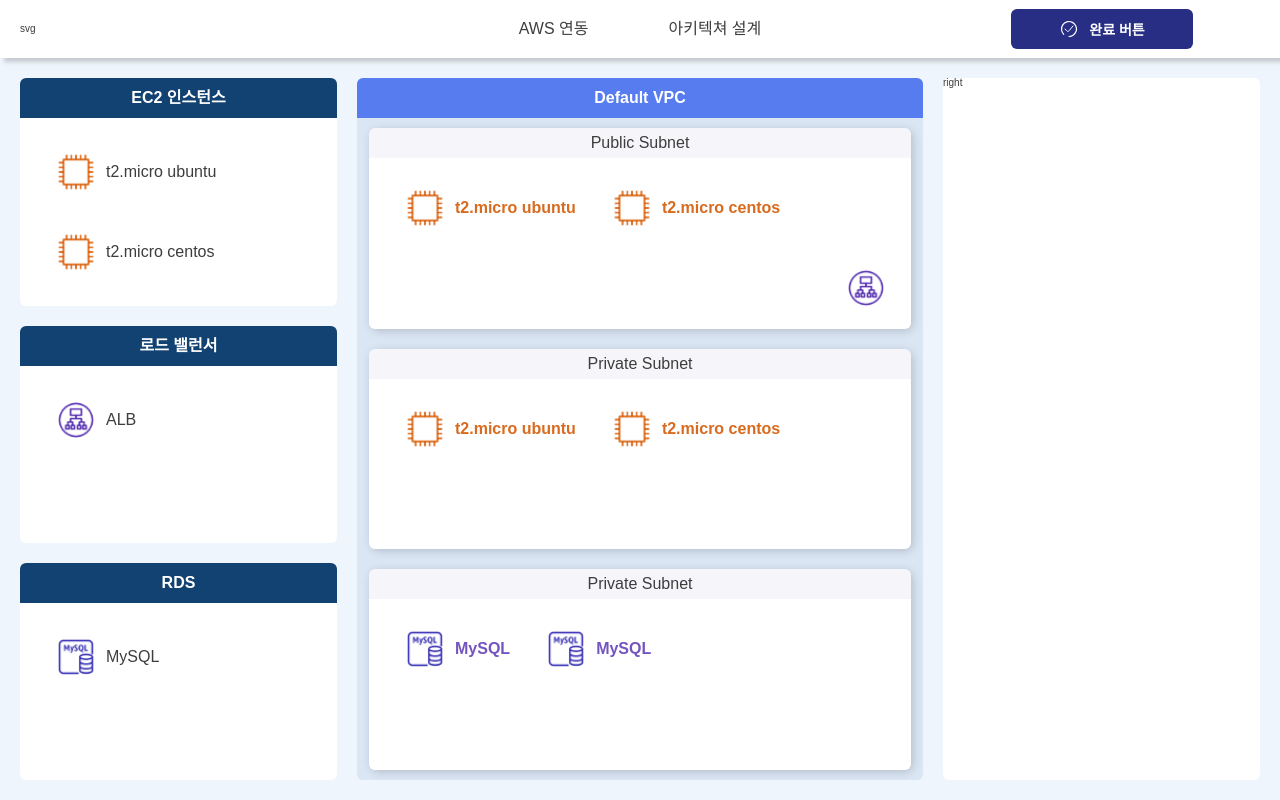
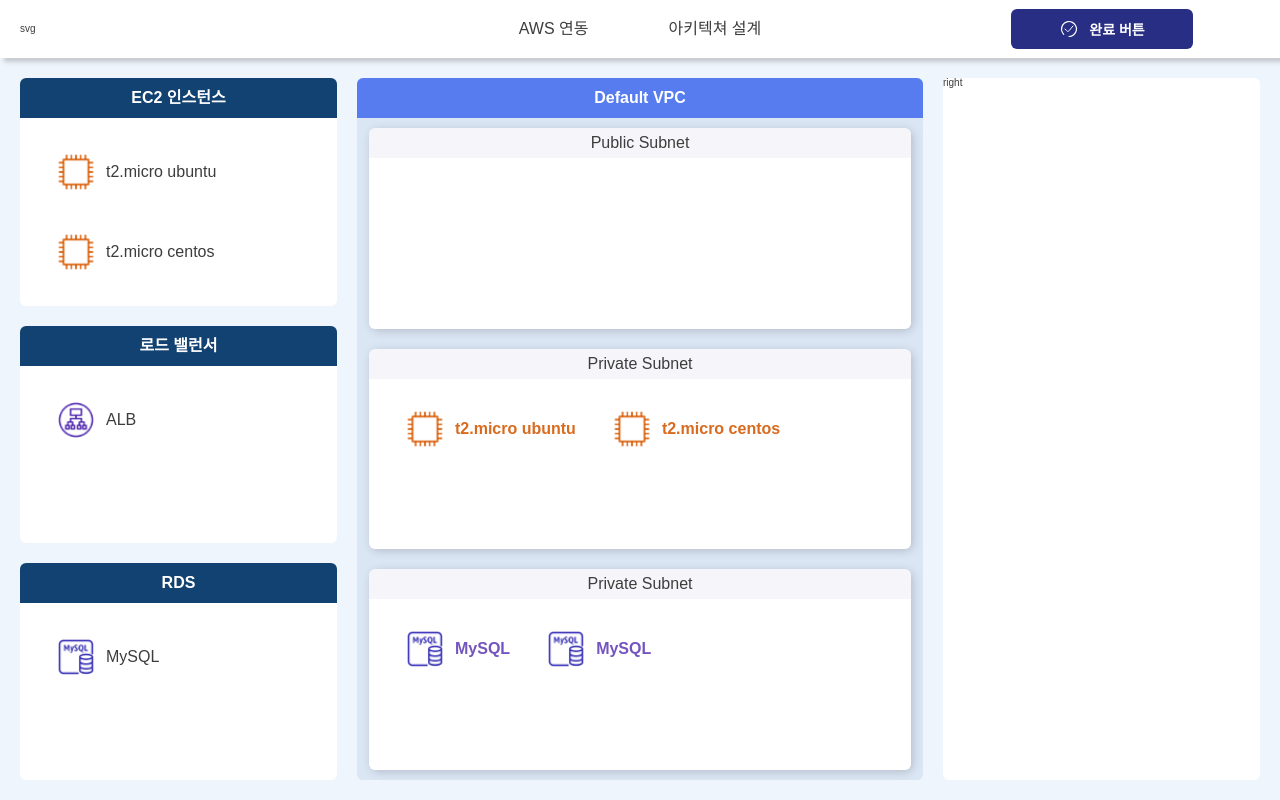
Before and after one commit to Fightim/client-gui, a React (Vite) app: page /cause in a window 1280 px wide. Built offline with nearby package versions, Linux system fonts and the light colour scheme; a web font is replaced by a local one.

Commit message:
[ feat ] Public Subnet Drag N Drop

```diff
--- a/src/screen/cause/VPCSection.tsx
+++ b/src/screen/cause/VPCSection.tsx
@@ -1,12 +1,33 @@
 import styled from "styled-components";
 
+import useALB from "../../service/hooks/instanceContext/useALB";
+import usePublicCentos from "../../service/hooks/instanceContext/usePublicCentos";
+import usePublicUbuntu from "../../service/hooks/instanceContext/usePublicUbuntu";
+import useDrag from "../../service/hooks/useDrag";
 import { instanceIconType } from "../../store/types/instanceIcon.d";
 import St from "./@styled/instanceBox";
 import DroppedInstanceIcon from "./instanceIcon/DroppedInstanceIcon";
 
 export default function VPCSection() {
-  function X(e: React.DragEvent<HTMLElement>) {
-    console.log(e);
+  const { dragRef } = useDrag();
+  const { publicUbuntuInstances, addPublicUbuntuInstances, removePublicUbuntuInstances } = usePublicUbuntu();
+  const { publicCentosInstances, addPublicCentosInstances, removePublicCentosInstances } = usePublicCentos();
+  const { instances: ALBInstances, addInstance: addALBInstance, removeInstance: removeALBInstance } = useALB();
+
+  function onDrop() {
+    switch (dragRef.current) {
+      case instanceIconType.Ubuntu:
+        addPublicUbuntuInstances("" + Math.random());
+        break;
+      case instanceIconType.Centos:
+        addPublicCentosInstances("" + Math.random());
+        break;
+      case instanceIconType.ALB:
+        addALBInstance("" + Math.random());
+        break;
+      default:
+        break;
+    }
   }
 
   return (
@@ -15,14 +36,18 @@
       <StVPCContainerBody>
         {/* TODO :: 한 컴포넌트로 조작 */}
         {/* TODO :: onDragOver와 border 조작 함께 */}
-        {/* TODO :: onDrop :: 해당 인스턴스를 context 데이터에 추가*/}
-        {/* TODO :: onDrop :: 해당 인스턴스를 UI에 추가 */}
-        <StVPCBox onDragOver={(e) => e.preventDefault()} onDrop={X}>
+        <StVPCBox onDragOver={(e) => e.preventDefault()} onDrop={onDrop}>
           <StVPCBoxTitle>Public Subnet</StVPCBoxTitle>
           <StVPCBoxBody>
-            <DroppedInstanceIcon type={instanceIconType.Ubuntu} />
-            <DroppedInstanceIcon type={instanceIconType.Centos} />
-            <DroppedInstanceIcon type={instanceIconType.ALB} />
+            {[...publicUbuntuInstances].map((instance, i) => (
+              <DroppedInstanceIcon key={i} type={instanceIconType.Ubuntu} />
+            ))}
+            {[...publicCentosInstances].map((instance, i) => (
+              <DroppedInstanceIcon key={i} type={instanceIconType.Centos} />
+            ))}
+            {[...ALBInstances].map((instance, i) => (
+              <DroppedInstanceIcon key={i} type={instanceIconType.ALB} />
+            ))}
           </StVPCBoxBody>
         </StVPCBox>
         <StVPCBox>
--- a/src/screen/cause/instanceIcon/DraggableInstanceIcon.tsx
+++ b/src/screen/cause/instanceIcon/DraggableInstanceIcon.tsx
@@ -1,29 +1,39 @@
 import { useState } from "react";
 
+import useDrag from "../../../service/hooks/useDrag";
 import { InstanceIconType } from "../../../store/types/instanceIcon.d";
 import InstanceIcon from "./InstanceIcon";
 
 interface DraggableInstanceIconProps {
   type: InstanceIconType;
 }
+export default function DraggableInstanceIcon(props: DraggableInstanceIconProps) {
+  const { type } = props;
 
-function handleDragForActiveBox() {
-  // TODO :: onDragStart -> 가능한 박스 border 처리(onDragOver) -> context로 dragging 관리 (DraggingContext)
-  // TODO :: onDragEnd -> 반대
-}
+  const [isActive, setIsActive] = useState(false);
+  const { dragRef, startDrag, endDrag } = useDrag();
 
-export default function DraggableInstanceIcon(props: DraggableInstanceIconProps) {
-  const [isActive, setIsActive] = useState(false);
+  function onDragStart() {
+    startDrag();
+    dragRef.current = type;
+    // TODO :: onDragStart -> 가능한 박스 border 처리(onDragOver) -> context로 dragging 관리 (DraggingContext)
+    // TODO :: onDragEnd -> 반대
+  }
+
+  function onDragEnd() {
+    endDrag();
+  }
+
   return (
     <strong
       draggable="true"
       style={{ display: "inline-block" }}
-      onDragStart={handleDragForActiveBox}
-      onDragEnd={handleDragForActiveBox}
+      onDragStart={onDragStart}
+      onDragEnd={onDragEnd}
       onMouseOver={() => setIsActive(true)}
       onFocus={() => setIsActive(true)}
       onMouseLeave={() => setIsActive(false)}>
-      <InstanceIcon type={props.type} active={isActive} />
+      <InstanceIcon type={type} active={isActive} />
     </strong>
   );
 }
```
